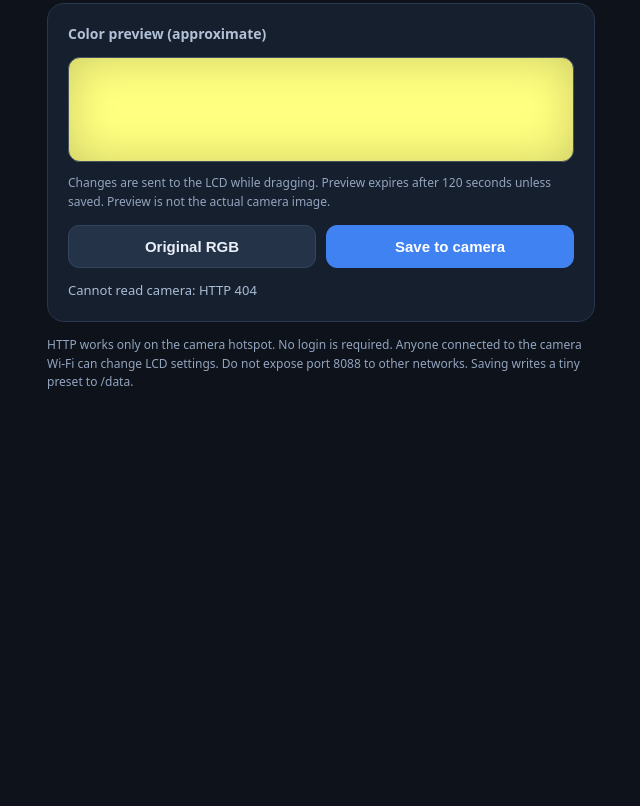
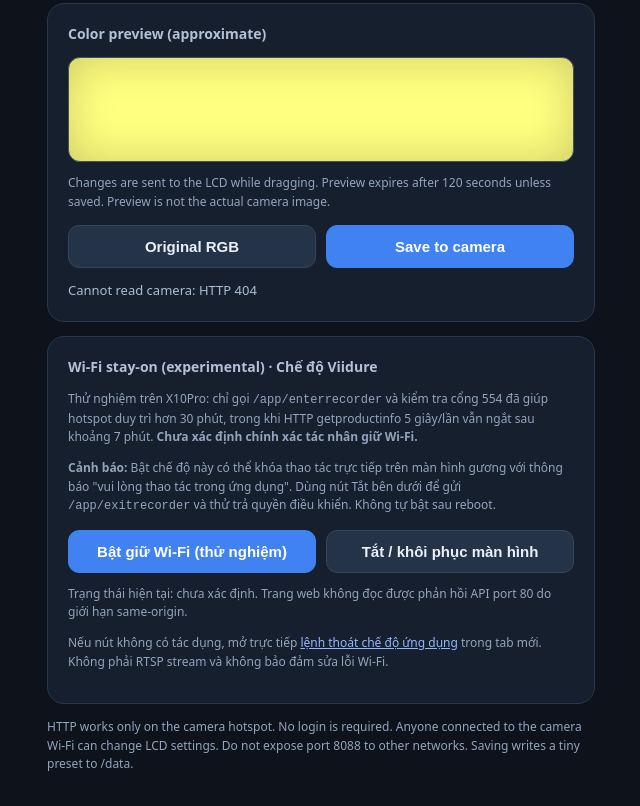
Before and after one commit to nile1801/X10Pro, a plain HTML site: page webui/www/index.html in a window 1280 px wide. Shown: the part 601-1407 px from the top of the page, without its empty margins (319-959 px from the left). Before the commit the page ends 1055 px from the top, so only its background shows below. Drawn offline with Linux system fonts and the light colour scheme; no server answers.

Commit message:
feat(webui): add experimental Viidure app-mode Wi-Fi controls

```diff
--- a/webui/www/index.html
+++ b/webui/www/index.html
@@ -14,7 +14,7 @@ h1{font-size:24px;margin:0 0 5px}small,.sub{color:#97a5ba}.sub{font-size:13px;ma
 .group{margin:20px 0}.group:first-child{margin-top:6px}
 input[type=range]{width:100%;accent-color:var(--accent,#719fff);cursor:pointer;margin:12px 0 2px}
 .preview{height:105px;border-radius:12px;border:1px solid #455161;background:rgb(255,255,128);box-shadow:inset 0 0 45px #0003}
-.actions{display:flex;gap:10px;margin-top:14px;flex-wrap:wrap}
+.actions{display:flex;gap:10px;margin-top:14px;flex-wrap:wrap}.app-actions form{flex:1 1 220px}.app-actions button{width:100%;height:100%}.card a{color:#94b8ff}
 button{border:1px solid #34465c;border-radius:11px;padding:12px 16px;font-size:15px;font-weight:650;cursor:pointer;background:#253349;color:#eaf0fa;flex:1}
 button.primary{background:#4182f2;border-color:#4182f2;color:#fff}button:disabled{opacity:.5;cursor:not-allowed}
 #msg{font-size:13px;color:#a9bdd4;min-height:20px;margin-top:13px}
@@ -33,6 +33,22 @@ button.primary{background:#4182f2;border-color:#4182f2;color:#fff}button:disable
 <div class="card"><h2>Screen backlight</h2><div class="group" style="--accent:#f2c563"><div class="row"><label for="light">Brightness</label><strong id="lightv">100%</strong></div><input id="light" type="range" min="0" max="100" value="100"></div></div>
 <div class="card"><h2>Color preview (approximate)</h2><div class="preview" id="preview"></div><p class="note">Changes are sent to the LCD while dragging. Preview expires after 120 seconds unless saved. Preview is not the actual camera image.</p>
 <div class="actions"><button id="restore">Original RGB</button><button class="primary" id="save">Save to camera</button></div><div id="msg">Loading camera settings…</div></div>
+<div class="card" id="wifi-stay-on">
+<h2>Wi-Fi stay-on (experimental) · Chế độ Viidure</h2>
+<p class="note">Thử nghiệm trên X10Pro: chỉ gọi <code>/app/enterrecorder</code> và kiểm tra cổng 554 đã giúp hotspot duy trì hơn 30 phút, trong khi HTTP getproductinfo 5 giây/lần vẫn ngắt sau khoảng 7 phút. <b>Chưa xác định chính xác tác nhân giữ Wi-Fi.</b></p>
+<p class="note"><b>Cảnh báo:</b> Bật chế độ này có thể khóa thao tác trực tiếp trên màn hình gương với thông báo "vui lòng thao tác trong ứng dụng". Dùng nút Tắt bên dưới để gửi <code>/app/exitrecorder</code> và thử trả quyền điều khiển. Không tự bật sau reboot.</p>
+<div class="actions app-actions">
+<form action="http://192.168.169.1/app/enterrecorder" method="get" target="x10pro-vendor-reply" onsubmit="document.getElementById('wifi-mode-status').textContent='Đã gửi yêu cầu bật chế độ ứng dụng. Kiểm tra màn hình camera và hotspot; chưa xác nhận thành công.'">
+<button type="submit" class="primary">Bật giữ Wi-Fi (thử nghiệm)</button>
+</form>
+<form action="http://192.168.169.1/app/exitrecorder" method="get" target="x10pro-vendor-reply" onsubmit="document.getElementById('wifi-mode-status').textContent='Đã gửi yêu cầu thoát chế độ ứng dụng. Kiểm tra nút cảm ứng trên gương; chưa xác nhận thành công.'">
+<button type="submit">Tắt / khôi phục màn hình</button>
+</form>
+</div>
+<iframe name="x10pro-vendor-reply" title="Kết quả lệnh điều khiển camera" hidden></iframe>
+<p class="note" id="wifi-mode-status" role="status">Trạng thái hiện tại: chưa xác định. Trang web không đọc được phản hồi API port 80 do giới hạn same-origin.</p>
+<p class="note">Nếu nút không có tác dụng, mở trực tiếp <a href="http://192.168.169.1/app/exitrecorder" target="_blank" rel="noopener">lệnh thoát chế độ ứng dụng</a> trong tab mới. Không phải RTSP stream và không bảo đảm sửa lỗi Wi-Fi.</p>
+</div>
 <p class="note">HTTP works only on the camera hotspot. No login is required. Anyone connected to the camera Wi-Fi can change LCD settings. Do not expose port 8088 to other networks. Saving writes a tiny preset to /data.</p>
 <script>
 (()=>{
```
